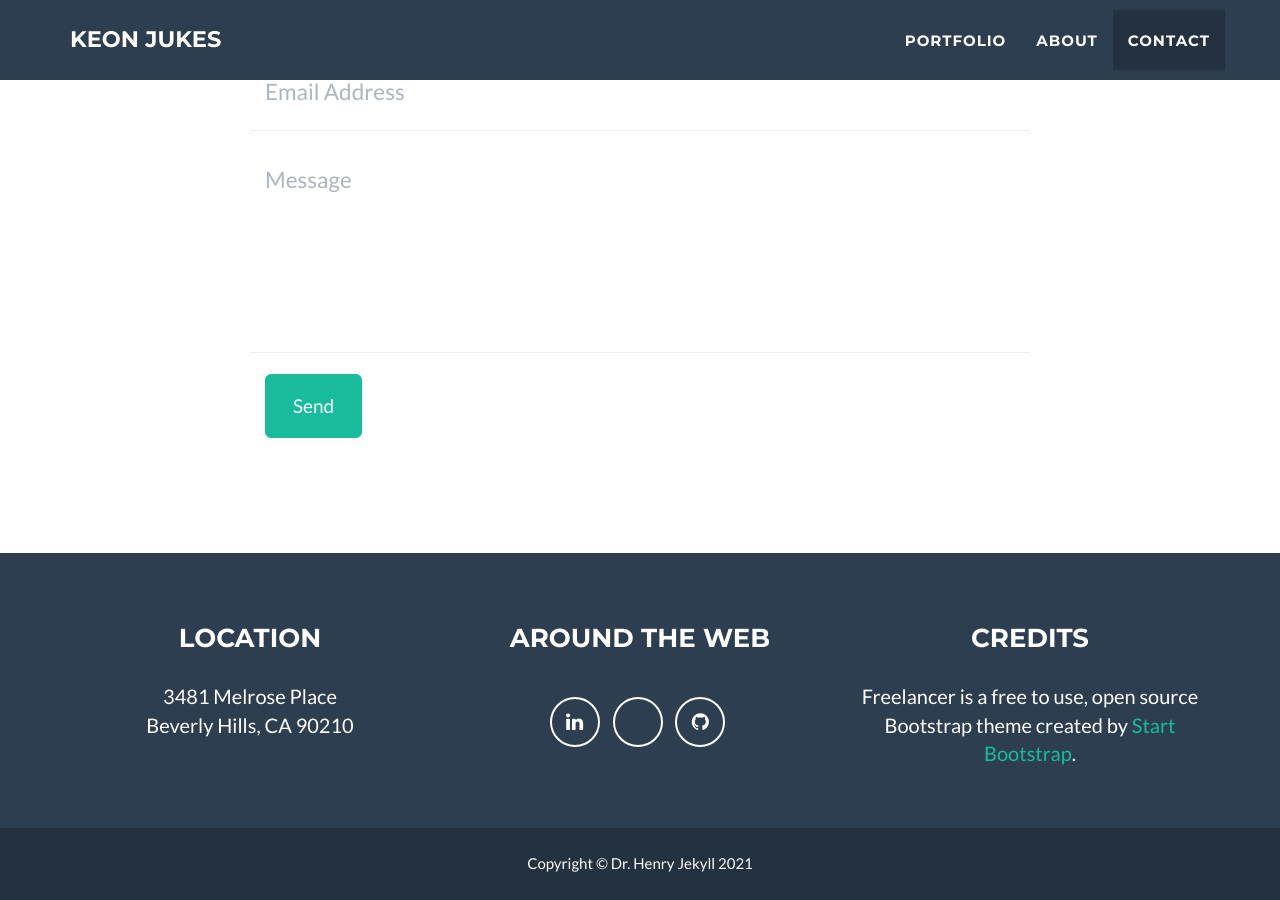
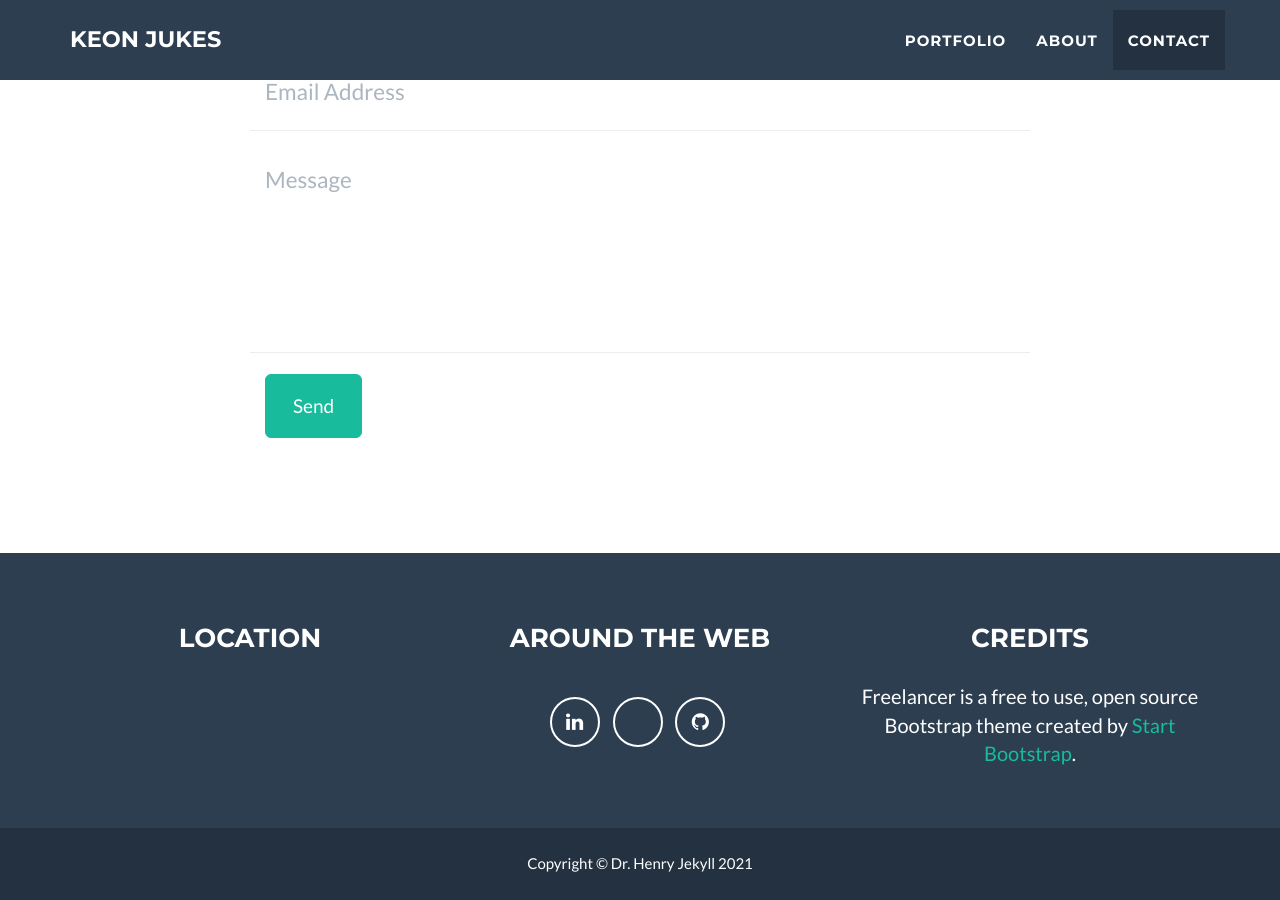
Before and after one commit to jeromelachaud/freelancer-theme, a Jekyll site: the page built from _posts/2014-07-18-project-1.markdown, in a window 1280 px wide and 900 px high, scrolled down 2485 px. Built offline with Jekyll 4.4.1, drawn with Linux system fonts in a browser that asks for light colours.

Commit message:
Update _config.yml

```diff
--- a/_config.yml
+++ b/_config.yml
@@ -48,9 +48,8 @@
 
 
 # Postal address (add as many lines as necessary)
-address:
-  - line: 3481 Melrose Place
-  - line: Beverly Hills, CA 90210
+area:
+  - line: Greater New York Area
 
 # Credits content
 credits: 'Freelancer is a free to use, open source Bootstrap theme created by <a href="http://startbootstrap.com">Start Bootstrap</a>.'
```
